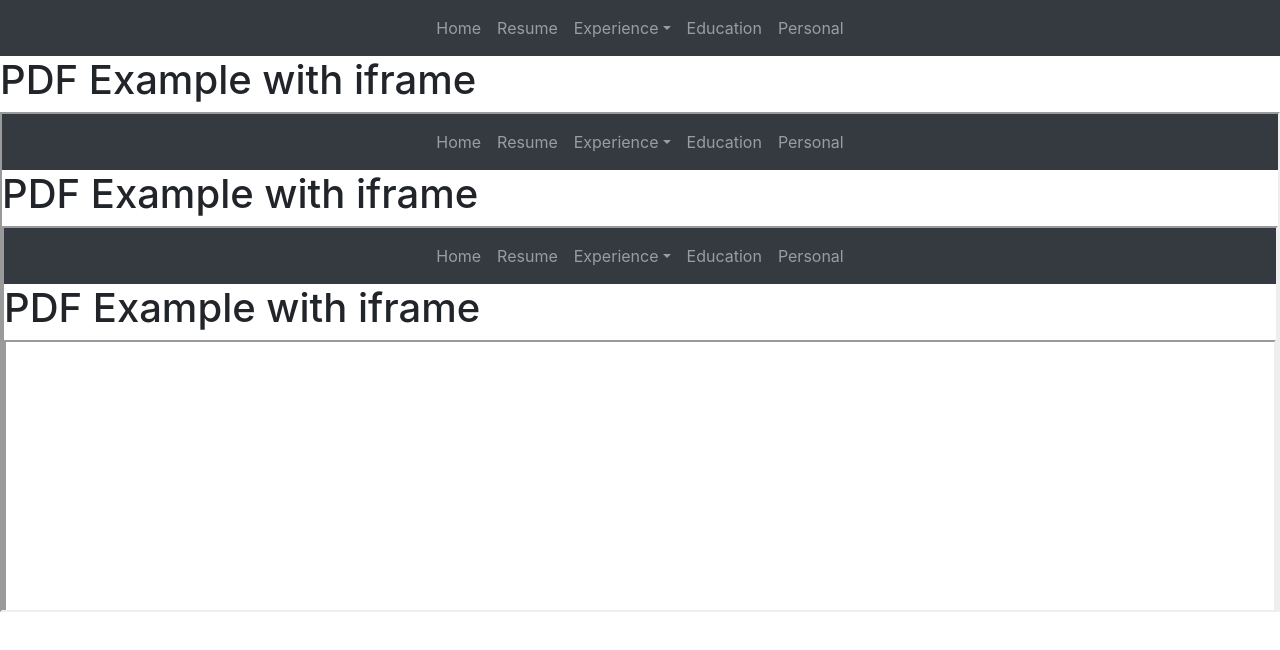
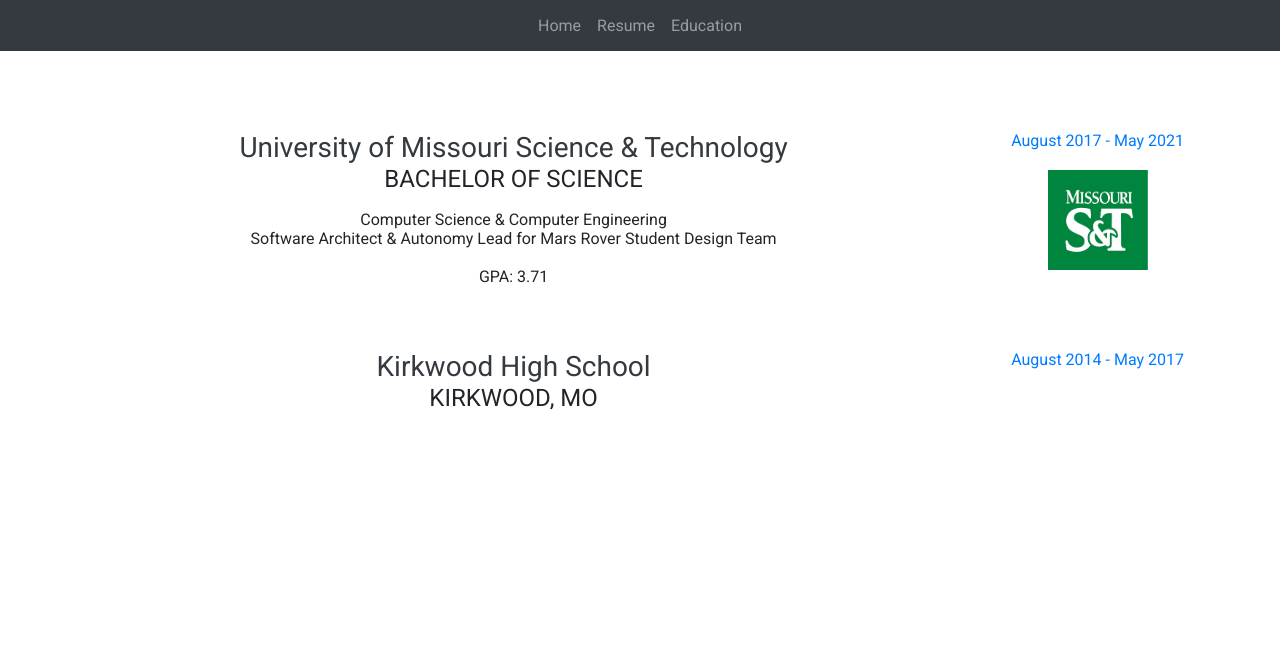
Before and after one commit to EliVerbrugge/PersonalWebsite, a Gatsby site: page /Education in a window 1280 px wide. Built offline with nearby package versions, Linux system fonts and the light colour scheme; Gatsby itself is replaced by a stand-in of ours.

Commit message:
Further changes

```diff
--- a/gatsby-browser.js
+++ b/gatsby-browser.js
@@ -1 +1,2 @@
 import 'bootstrap/dist/css/bootstrap.min.css';
+import "fontsource-roboto";
--- a/src/components/Education.js
+++ b/src/components/Education.js
@@ -1,8 +1,35 @@
 import React from "react"
+import "../styles/Education.css"
+import STImg from "../images/s&t.png"
 
 const Education = () => (
-  <div>
-  </div>
+  <section class="resume-section" id="education">
+      <div class="resume-section-content">
+          <div class="d-flex flex-column flex-md-row justify-content-between mb-5">
+              <div class="flex-grow-1">
+                  <h3 class="mb-0">University of Missouri Science & Technology</h3>
+                  <div class="subheading mb-3">Bachelor of Science</div>
+                  <div>Computer Science & Computer Engineering</div>
+                  <div>Software Architect & Autonomy Lead for Mars Rover Student Design Team</div>
+                  <br/>
+                  <p>GPA: 3.71</p>
+              </div>
+              <div class="flex-shrink-0">
+                <span class="text-primary">August 2017 - May 2021</span>
+                <br/>
+                <br/>
+                <img src={STImg} alt="S&T" className="Logo"/>
+              </div>
+          </div>
+          <div class="d-flex flex-column flex-md-row justify-content-between">
+              <div class="flex-grow-1">
+                  <h3 class="mb-0">Kirkwood High School</h3>
+                  <div class="subheading mb-3">Kirkwood, MO</div>
+              </div>
+              <div class="flex-shrink-0"><span class="text-primary">August 2014 - May 2017</span></div>
+          </div>
+      </div>
+  </section>
 );
 
 export default Education;
--- a/src/components/Header.js
+++ b/src/components/Header.js
@@ -7,13 +7,8 @@
     <Navbar.Collapse id="basic-navbar-nav">
         <Nav className="mx-auto">
             <Nav.Link href="/">Home</Nav.Link>
-            <Nav.Link href="#">Resume</Nav.Link>
-            <NavDropdown title="Experience" id="basic-nav-dropdown">
-                <NavDropdown.Item href="#action/3.1">Internships</NavDropdown.Item>
-                <NavDropdown.Item href="#action/3.2">Mars Rover</NavDropdown.Item>
-            </NavDropdown>
+            <Nav.Link href="/Resume">Resume</Nav.Link>
             <Nav.Link href="/Education">Education</Nav.Link>
-            <Nav.Link href="#link">Personal</Nav.Link>
         </Nav>
     </Navbar.Collapse>
   </Navbar>
--- a/src/components/Links.js
+++ b/src/components/Links.js
@@ -5,7 +5,7 @@
 
 const Links = () => (
     <div className='rows'>
-     <a href="https://www.github.com/" className='row'>< FaGithub size={64} /></a>
+     <a href="https://github.com/EliVerbrugge" className='row'>< FaGithub size={64} /></a>
      <a href="https://twitter.com/SwagBelgian" className='row'>< FaTwitter size={64} /></a>
      <a href="https://www.linkedin.com/in/eli-verbrugge-a90716193/" className='row'>< FaLinkedin size={64} /></a>
     </div>
--- a/src/pages/Education.js
+++ b/src/pages/Education.js
@@ -8,9 +8,6 @@
     <div>
         <Header />
         <Education />
-        <h1>PDF Example with iframe</h1>
-        <iframe src="../images/test.pdf" width="100%" height="500px">
-        </iframe>
     </div>
   );
 }
--- /dev/null
+++ b/src/styles/Education.css
@@ -0,0 +1,48 @@
+section.resume-section {
+  display: flex;
+  align-items: center;
+  padding-left: 1rem;
+  padding-right: 1rem;
+  padding-top: 5rem;
+  padding-bottom: 5rem;
+  max-width: 75rem;
+  text-align: center;
+  font-family: "Roboto";
+}
+section.resume-section .resume-section-content {
+  width: 100%;
+}
+
+.Logo {
+  vertical-align: middle;
+  width: 100px;
+  height: 100px;
+}
+
+.subheading {
+  font-family: "Roboto";
+  text-transform: uppercase;
+  font-weight: 500;
+  font-size: 1.5rem;
+  text-align: center;
+}
+
+h1, h2, h3, h4, h5, h6,
+.h1, .h2, .h3, .h4, .h5, .h6 {
+  margin-bottom: 0.5rem;
+  font-family: "Roboto";
+  font-weight: 700;
+  line-height: 1.2;
+  text-align: center;
+
+  color: #343a40;
+}
+
+div, p
+{
+  font-family: "Roboto";
+  font-weight: 300;
+  line-height: 1.2;
+  text-align: center;
+
+}
```
Also changed, not shown: src/components/Internships.js (added, +7 -0 lines), src/components/Intro.js (+5 -2 lines), src/pages/Internships.js (added, +15 -0 lines), src/pages/Resume.js (added, +14 -0 lines), src/styles/Link.css (+7 -0 lines), src/assets/background.png (added), src/images/me.png (added), src/images/s&t.png (added).
